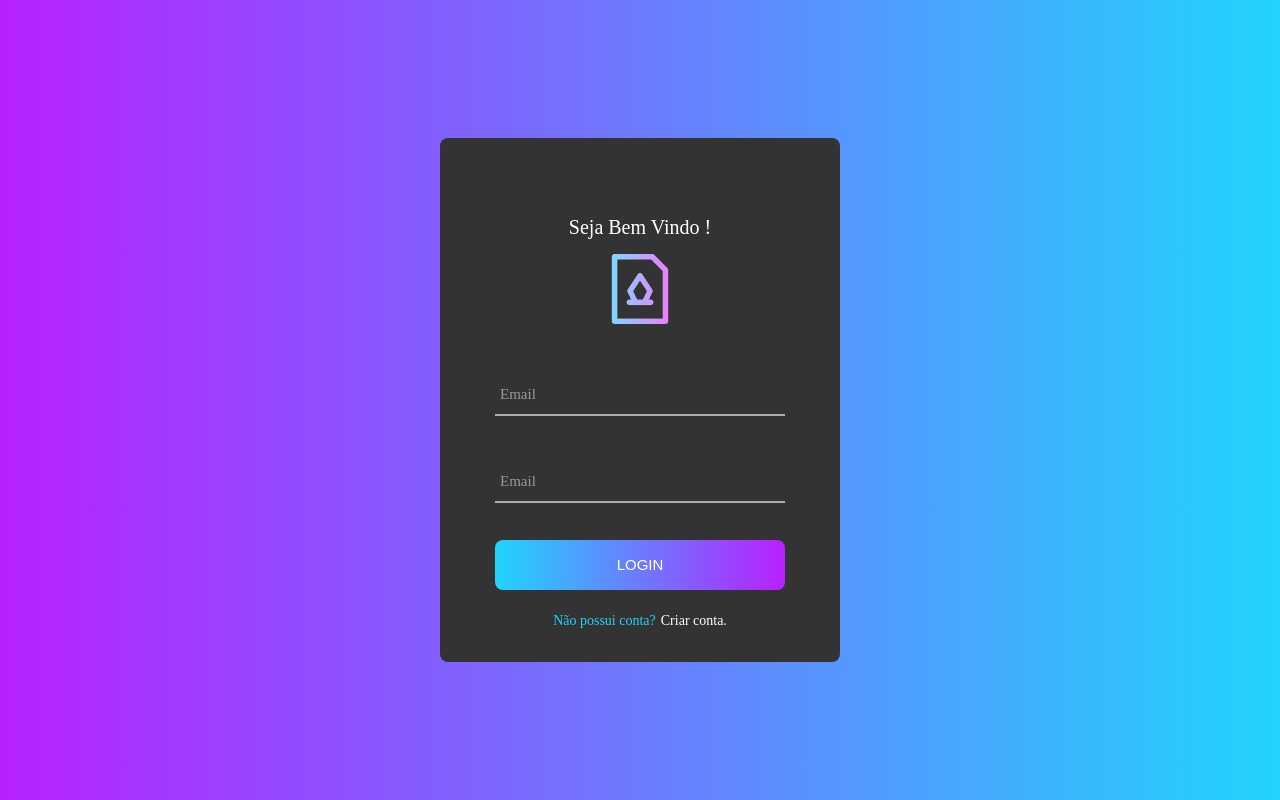
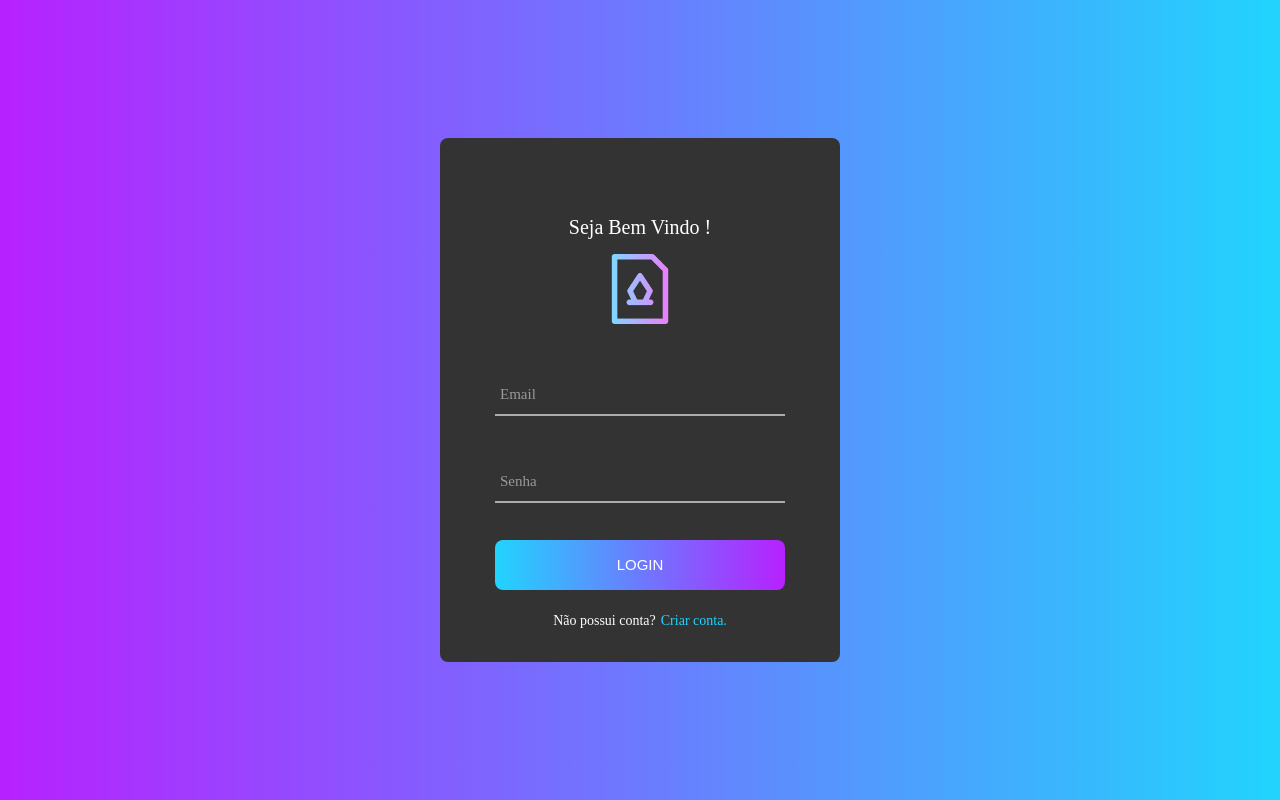
Before and after one commit to AmadeuAnjos/tela-de-login, a React (Create React App) app in the folder login/: page / in a window 1280 px wide. Built offline with nearby package versions, Linux system fonts and the light colour scheme.

Commit message:
:lipstick: alterando informação da página

```diff
--- a/login/src/App.js
+++ b/login/src/App.js
@@ -26,7 +26,7 @@ function App() {
 
                 <div className="wrap-input">
                   <input className={password !== "" ? 'has-val input' : 'input'} type="password" value={password} onChange={e => setPassword(e.target.value)}/>
-                    <span className="focus-input"data-placeholder="Email"></span>
+                    <span className="focus-input"data-placeholder="Senha"></span>
                 </div>
 
                 <div className="container-login-form-btn">
--- a/login/src/assets/style.css
+++ b/login/src/assets/style.css
@@ -13,7 +13,7 @@
     width: 100%;
     min-height: 100vh;
     background: -webkit-linear-gradient(to left, #21d4fd, #b721ff);
-    background: -o-linear-gradient(tto left, #21d4fd, #b721ff);
+    background: -o-linear-gradient(to left, #21d4fd, #b721ff);
     background: -moz-linear-gradient(to left, #21d4fd, #b721ff);
     background: linear-gradient(to left, #21d4fd, #b721ff);
     display: flex;
@@ -171,7 +171,7 @@
 
 .txt1 {
     font-size: 14px;
-    color: #21d4fd;
+    color: white;
     line-height: 1.2;
     text-decoration: none;
     padding-right: 5px;
@@ -179,7 +179,7 @@
 
 .txt2 {
     font-size: 14px;
-    color: white;
+    color: #21d4fd;
     line-height: 1.2;
     text-decoration: none;
 }
```
